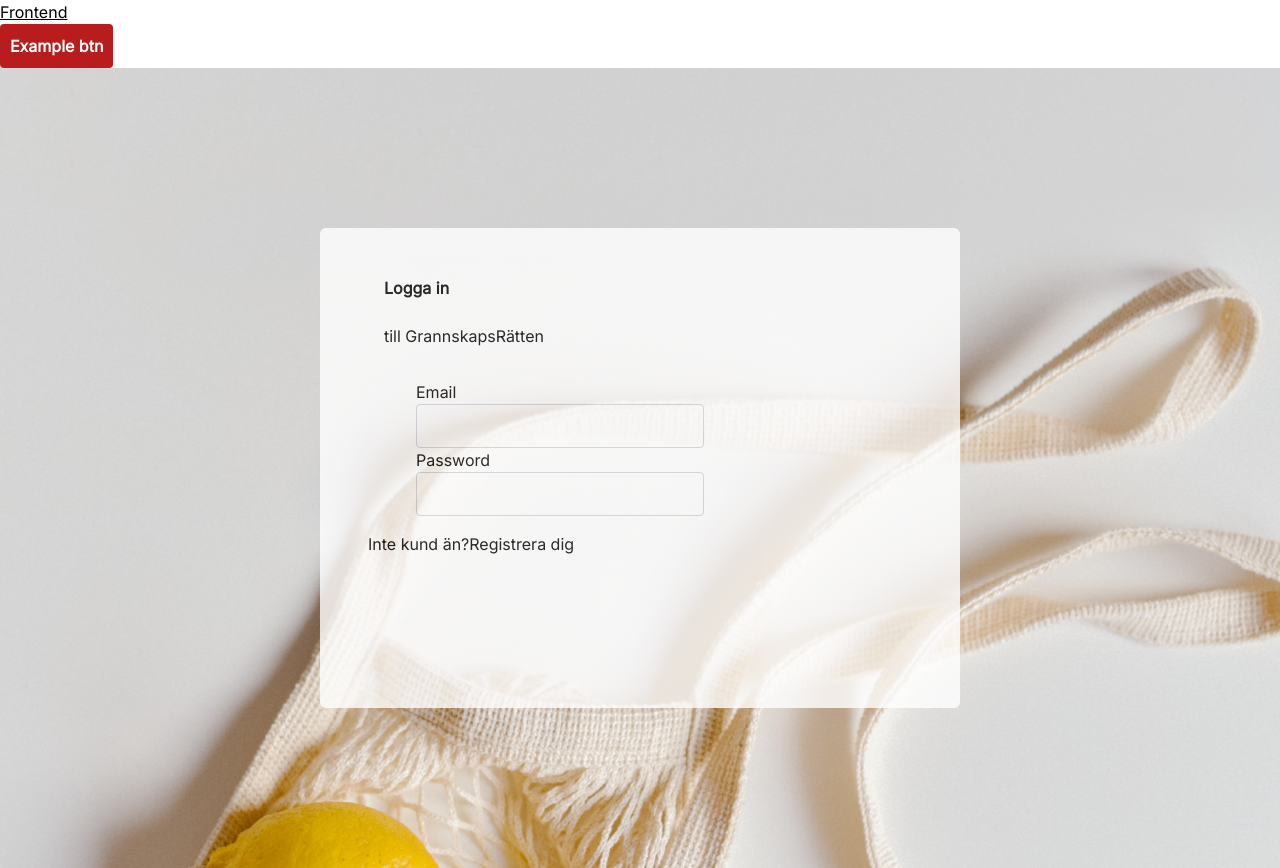
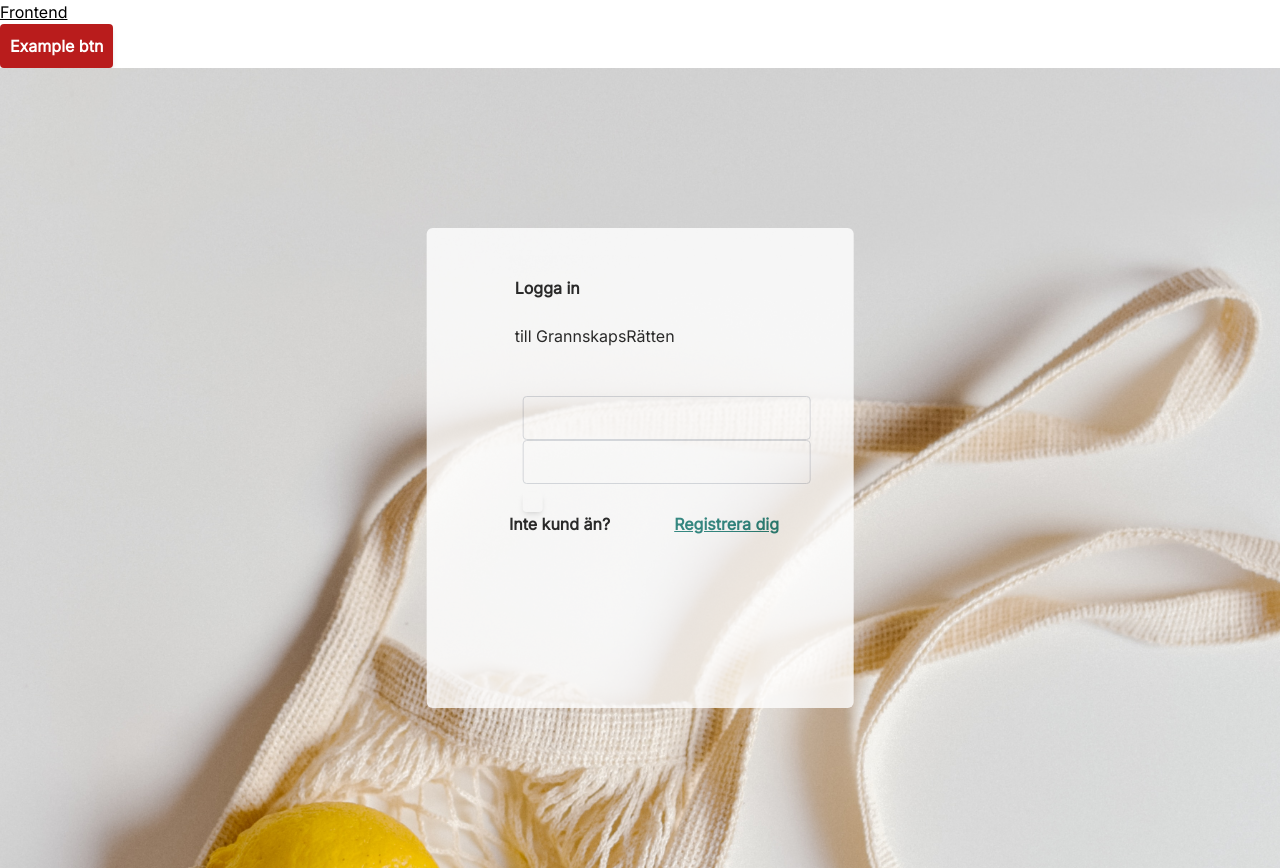
Before and after one commit to BaqerAlabedi/u08-business-idea-dreamteam, a React (Vite) app in the folder front/: page / in a window 1280 px wide. Built offline with nearby package versions, Linux system fonts and the light colour scheme.

Commit message:
updated styling on login

```diff
--- a/front/src/pages/login.tsx
+++ b/front/src/pages/login.tsx
@@ -1,23 +1,24 @@
+import Button from "../components/Button";
 import Input from "../components/Input";
 
 function Login() {
 	return (
 		<div className="relative h-screen bg-cover bg-center bg-login ">
-			<div className="absolute rounded-md sm:w-1/2 h-3/5 lg:bg-white opacity-80 lg:p-12 top-1/2 left-2/4 transform -translate-x-1/2 -translate-y-1/2">
-				<div className="ml-4">
-					<h1 className="mb-0 font-bold">Logga in</h1><br></br>
-					<h2 className="w-48 mt-0 mb-4">till GrannskapsRätten</h2></div>
-
-				<form className="lg:pl-12 p-4">
-					<label for="email">Email</label>
-					<Input></Input>
-					<label for="password">Password</label>
-					<Input></Input>
-				</form>
-
-				<div className="flex flex-row">
-					<h3>Inte kund än?</h3>
-					<a>Registrera dig</a>
+			<div className="absolute rounded-md sm:w-1/2 lg:w-1/3 h-3/5 lg:bg-white opacity-80 lg:p-12 top-1/2 left-2/4 transform -translate-x-1/2 -translate-y-1/2">
+				<div className="ml-2 flex flex-col justify-center justify-items-center mb-12">
+					<div className="lg:ml-8 mb-8">
+						<h1 className="mb-0 font-bold">Logga in</h1><br></br>
+						<h2 className="w-48 mt-0 mb-4">till GrannskapsRätten</h2>
+					</div>
+					<form className="lg:ml-10">
+						<Input inputID="" labelText="" opacity={1} placeHolder=""></Input>
+						<Input inputID="" labelText="" opacity={1} placeHolder=""></Input>
+						<Button className="def" children></Button>
+					</form>
+					<div className="flex flex-row justify-center gap-8">
+						<h3 className="mr-8 font-bold">Inte kund än?</h3>
+						<a className="underline font-bold text-teal-700">Registrera dig</a>
+					</div>
 				</div>
 			</div>
 		</div>
```
